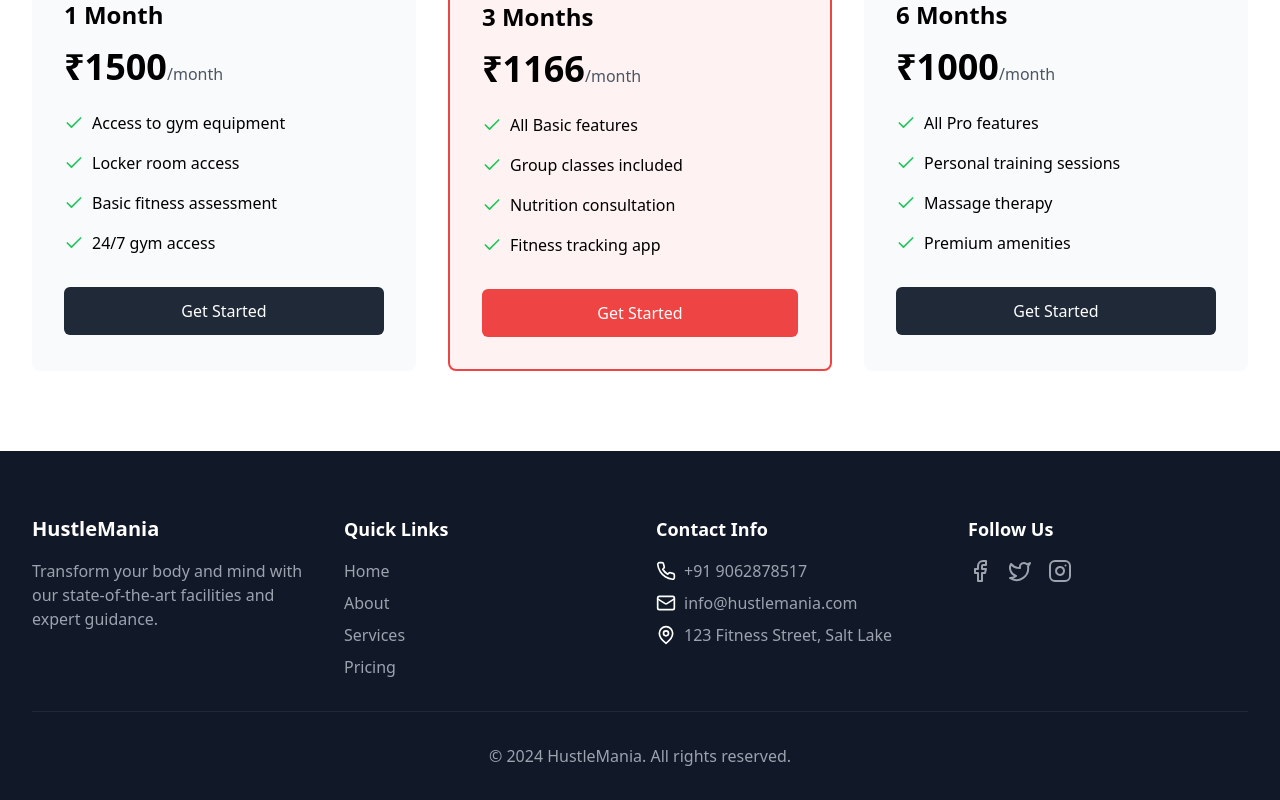
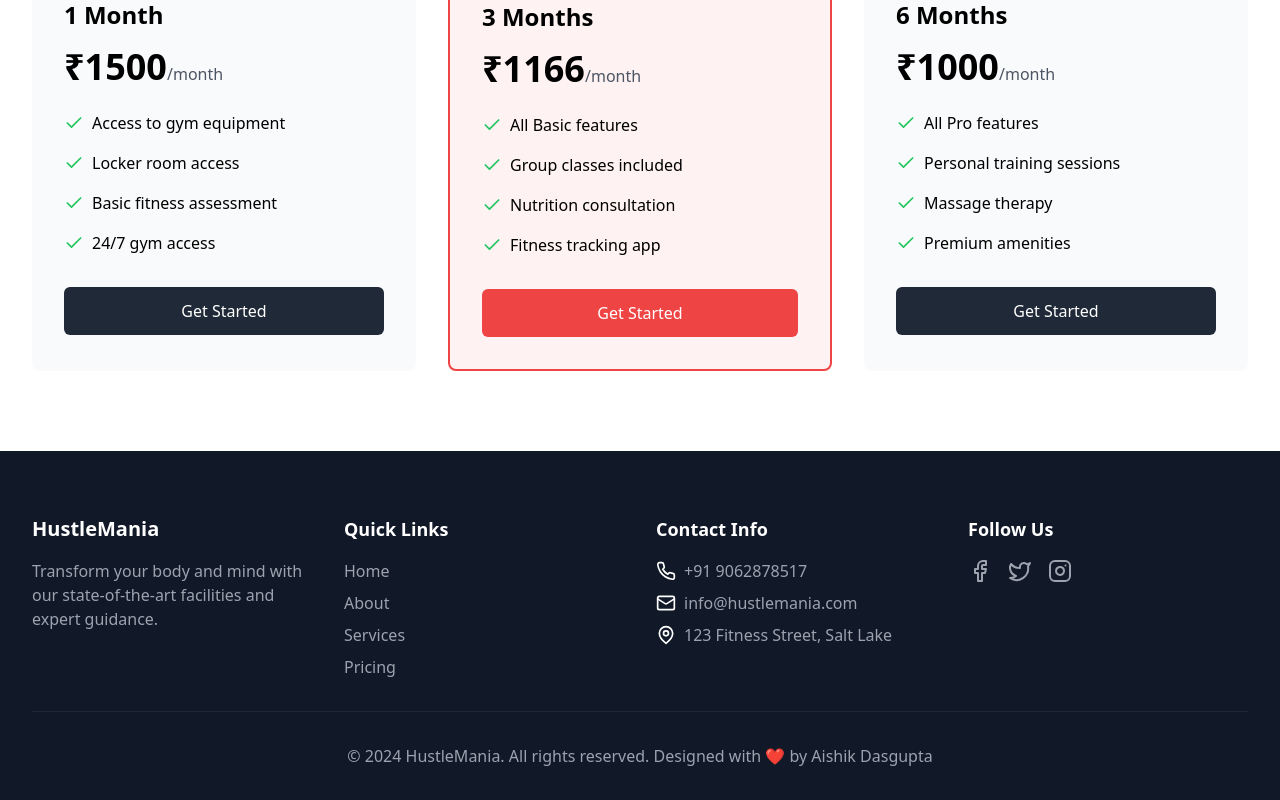
Before and after one commit to AishikDasgupta/hustlemania_fitness_studio, a React (Vite) app: page / in a window 1280 px wide. Shown: the part 2495-3295 px from the top of the page. Built offline with nearby package versions, Linux system fonts and the light colour scheme.

Commit message:
added my name to copyright

```diff
--- a/src/components/Footer.tsx
+++ b/src/components/Footer.tsx
@@ -54,7 +54,7 @@ const Footer = () => {
         </div>
         <div className="border-t border-gray-800 pt-8">
           <p className="text-center text-gray-400">
-            © {new Date().getFullYear()} HustleMania. All rights reserved.
+            © {new Date().getFullYear()} HustleMania. All rights reserved. Designed with ❤️ by Aishik Dasgupta
           </p>
         </div>
       </div>
```
